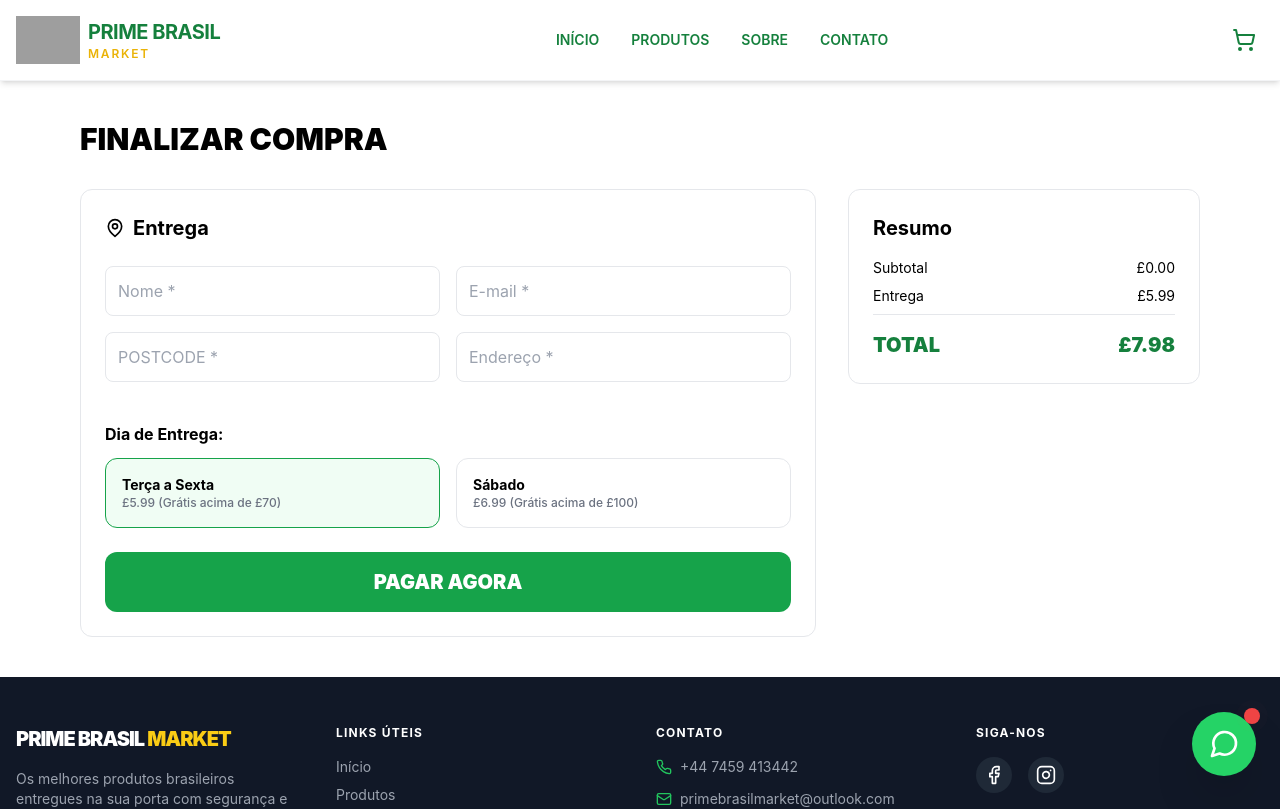
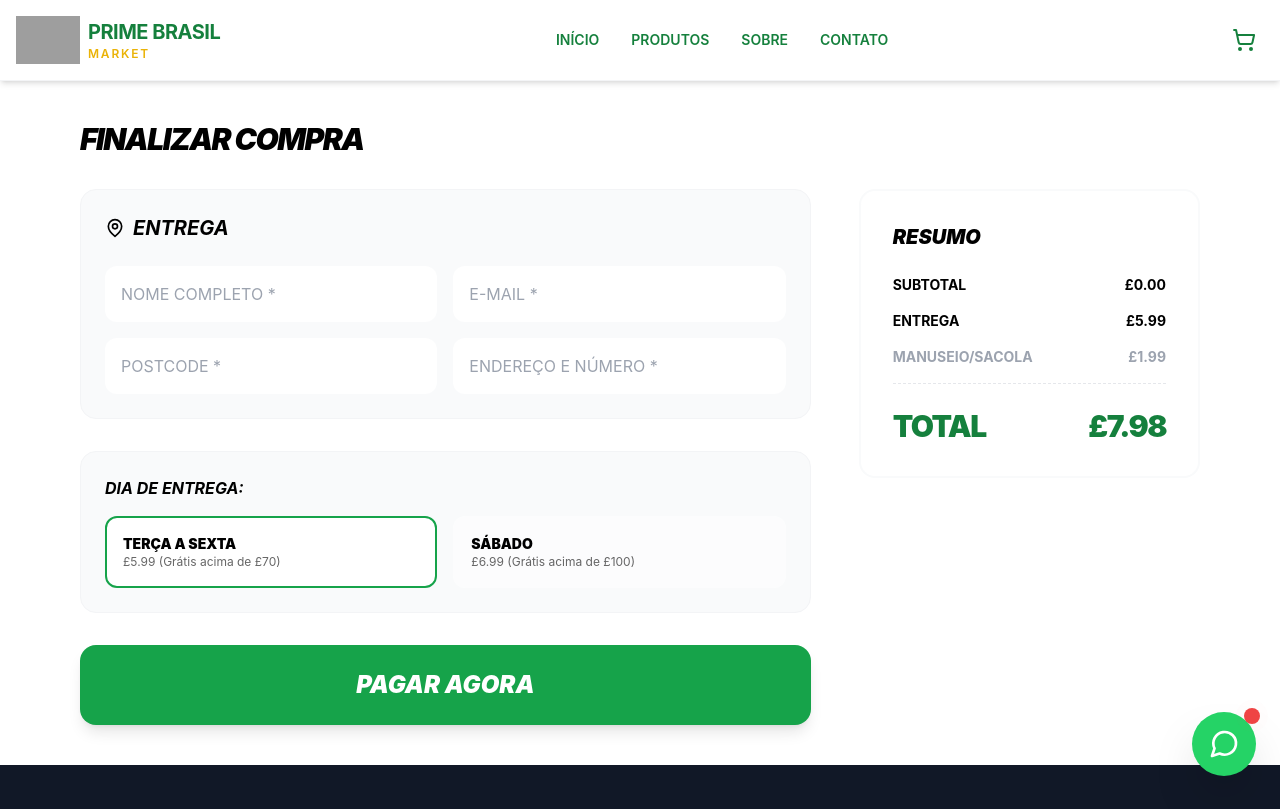
Before and after one commit to contatoantaresenergia-netizen/Mercado-Londres, a Next.js app: page /checkout in a window 1280 px wide. Shown: the top 809 px of the page. Built offline with nearby package versions, Linux system fonts and the light colour scheme; grey boxes are pictures that could not be loaded.

Commit message:
Update CheckoutClient.js

```diff
--- a/src/app/checkout/CheckoutClient.js
+++ b/src/app/checkout/CheckoutClient.js
@@ -3,31 +3,34 @@
 import React, { useState, useEffect, useMemo } from 'react';
 import { useRouter } from 'next/navigation';
 import { useCart } from '@/app/context/CartContext';
-import { CreditCard, CheckCircle, MapPin } from 'lucide-react';
+import { CreditCard, CheckCircle, MapPin, ShoppingBag } from 'lucide-react';
 
 const MAINLAND_PREFIXES = ['E1', 'E2', 'E3', 'E4', 'E5', 'E6', 'E7', 'E8', 'E9', 'N1', 'NW1', 'SE1', 'SW1', 'W', 'WC', 'BR', 'CR', 'HA', 'IG', 'KT', 'RM', 'SM', 'TW', 'UB', 'AB', 'AL', 'B', 'BA', 'BB', 'BD', 'BH', 'BL', 'BN', 'BS', 'CA', 'CB', 'CF', 'CH', 'CM', 'CO', 'CT', 'CV', 'CW', 'DA', 'DD', 'DE', 'DG', 'DH', 'DL', 'DN', 'DT', 'DY', 'EN', 'EH', 'EX', 'FK', 'FY', 'G', 'GL', 'GU', 'HD', 'HG', 'HP', 'HR', 'HU', 'HX', 'IP', 'KA', 'KY', 'L', 'LA', 'LD', 'LE', 'LL', 'LN', 'LS', 'LU', 'M', 'ME', 'MK', 'ML', 'NE', 'NG', 'NN', 'NP', 'NR', 'OL', 'OX', 'PA', 'PE', 'PH', 'PL', 'PO', 'PR', 'RG', 'RH', 'S', 'SA', 'SG', 'SK', 'SL', 'SN', 'SO', 'SP', 'SR', 'SS', 'ST', 'SY', 'TA', 'TD', 'TF', 'TN', 'TQ', 'TR', 'TS', 'WA', 'WD', 'WF', 'WN', 'WR', 'WS', 'WV', 'YO'];
 
 export default function CheckoutClient() {
   const router = useRouter();
   const { cart, getCartTotal, clearCart } = useCart();
-  const [step, setStep] = useState(1);
   const [orderNumber, setOrderNumber] = useState('');
   const [deliveryDay, setDeliveryDay] = useState('weekday');
   const [loading, setLoading] = useState(false);
   const [formData, setFormData] = useState({ nome: '', email: '', postcode: '', endereco: '' });
+  const [isSuccess, setIsSuccess] = useState(false);
 
   useEffect(() => {
     setOrderNumber(Math.random().toString(36).substr(2, 9).toUpperCase());
   }, []);
 
   const subtotal = getCartTotal();
+  const handlingFee = 1.99; // Custo da sacola/manuseio restaurado
 
   const deliveryInfo = useMemo(() => {
     const pc = formData.postcode.toUpperCase().trim();
     if (pc.length < 2) return { cost: 5.99, valid: true };
+
     const isMainland = MAINLAND_PREFIXES.some(prefix => pc.startsWith(prefix));
     if (!isMainland) return { cost: 0, valid: false };
 
+    // Regra original de frete grátis
     let cost = (deliveryDay === 'saturday')
       ? (subtotal >= 100 ? 0 : 6.99)
       : (subtotal >= 70 ? 0 : 5.99);
@@ -35,22 +38,29 @@ export default function CheckoutClient() {
     return { cost, valid: true, isFree: cost === 0 };
   }, [formData.postcode, subtotal, deliveryDay]);
 
-  const totalGeral = subtotal + deliveryInfo.cost + 1.99;
+  const totalGeral = subtotal + deliveryInfo.cost + handlingFee;
 
   const handleSubmit = async (e) => {
     e.preventDefault();
+    if (!deliveryInfo.valid) return;
     setLoading(true);
+
     try {
       const res = await fetch('/api/checkout', {
         method: 'POST',
         headers: { 'Content-Type': 'application/json' },
-        body: JSON.stringify({ total: totalGeral, orderNumber, customer: formData }),
+        body: JSON.stringify({
+          total: totalGeral,
+          orderNumber,
+          customer: formData
+        }),
       });
+
       if (res.ok) {
-        setStep(4);
+        setIsSuccess(true);
         clearCart();
       } else {
-        alert("Erro no checkout.");
+        alert("Erro no processamento. Verifique os dados.");
       }
     } catch (err) {
       alert("Erro de conexão.");
@@ -59,57 +69,63 @@ export default function CheckoutClient() {
     }
   };
 
-  if (step === 4) return (
-    <div className="min-h-screen flex items-center justify-center p-10">
-      <div className="text-center bg-white p-8 rounded-2xl shadow-xl border">
-        <CheckCircle className="w-16 h-16 text-green-600 mx-auto mb-4" />
-        <h2 className="text-2xl font-bold">Pedido Confirmado!</h2>
-        <p className="mt-2 font-bold text-green-700">#{orderNumber}</p>
-        <button onClick={() => router.push('/')} className="mt-6 bg-green-600 text-white px-8 py-3 rounded-lg font-bold">Voltar</button>
+  if (isSuccess) return (
+    <div className="min-h-screen flex items-center justify-center bg-white p-10 text-center">
+      <div>
+        <CheckCircle className="w-20 h-20 text-green-600 mx-auto mb-4" />
+        <h2 className="text-3xl font-black italic">PEDIDO CONFIRMADO!</h2>
+        <p className="text-xl mt-2 font-mono">#{orderNumber}</p>
+        <button onClick={() => router.push('/')} className="mt-8 bg-black text-white px-10 py-4 rounded-full font-bold uppercase">Voltar à Loja</button>
       </div>
     </div>
   );
 
   return (
     <div className="max-w-6xl mx-auto py-10 px-4">
-      <h1 className="text-3xl font-black mb-8">FINALIZAR COMPRA</h1>
-      <div className="grid lg:grid-cols-3 gap-8">
+      <h1 className="text-3xl font-black mb-8 italic uppercase tracking-tighter">Finalizar Compra</h1>
+      <div className="grid lg:grid-cols-3 gap-12">
         <div className="lg:col-span-2">
-          <form onSubmit={handleSubmit} className="bg-white p-6 rounded-xl border space-y-6">
-            <h2 className="text-xl font-bold flex items-center gap-2"><MapPin size={20}/> Entrega</h2>
-            <div className="grid md:grid-cols-2 gap-4">
-              <input placeholder="Nome *" onChange={e => setFormData({...formData, nome: e.target.value})} required className="p-3 border rounded-lg" />
-              <input placeholder="E-mail *" type="email" onChange={e => setFormData({...formData, email: e.target.value})} required className="p-3 border rounded-lg" />
-              <input placeholder="Postcode *" onChange={e => setFormData({...formData, postcode: e.target.value})} required className="p-3 border rounded-lg uppercase" />
-              <input placeholder="Endereço *" onChange={e => setFormData({...formData, endereco: e.target.value})} required className="p-3 border rounded-lg" />
-            </div>
-
-            <div className="pt-4">
-              <p className="font-bold mb-3">Dia de Entrega:</p>
-              <div className="grid grid-cols-2 gap-4">
-                <button type="button" onClick={() => setDeliveryDay('weekday')} className={`p-4 border rounded-xl text-left ${deliveryDay === 'weekday' ? 'border-green-600 bg-green-50' : ''}`}>
-                  <p className="font-bold text-sm">Terça a Sexta</p>
-                  <p className="text-xs text-gray-500 font-medium">£5.99 (Grátis acima de £70)</p>
-                </button>
-                <button type="button" onClick={() => setDeliveryDay('saturday')} className={`p-4 border rounded-xl text-left ${deliveryDay === 'saturday' ? 'border-green-600 bg-green-50' : ''}`}>
-                  <p className="font-bold text-sm">Sábado</p>
-                  <p className="text-xs text-gray-500 font-medium">£6.99 (Grátis acima de £100)</p>
-                </button>
+          <form onSubmit={handleSubmit} className="space-y-8">
+            <div className="bg-gray-50 p-6 rounded-2xl border border-gray-100">
+              <h2 className="text-xl font-bold mb-6 flex items-center gap-2 italic uppercase"><MapPin size={20}/> Entrega</h2>
+              <div className="grid md:grid-cols-2 gap-4">
+                <input placeholder="NOME COMPLETO *" onChange={e => setFormData({...formData, nome: e.target.value})} required className="p-4 rounded-xl border-gray-200" />
+                <input placeholder="E-MAIL *" type="email" onChange={e => setFormData({...formData, email: e.target.value})} required className="p-4 rounded-xl border-gray-200" />
+                <input placeholder="POSTCODE *" onChange={e => setFormData({...formData, postcode: e.target.value})} required className="p-4 rounded-xl border-gray-200 uppercase" />
+                <input placeholder="ENDEREÇO E NÚMERO *" onChange={e => setFormData({...formData, endereco: e.target.value})} required className="p-4 rounded-xl border-gray-200" />
               </div>
             </div>
 
-            <button type="submit" disabled={loading || !deliveryInfo.valid} className="w-full bg-green-600 text-white py-4 rounded-xl font-black text-xl uppercase">
+            <div className="bg-gray-50 p-6 rounded-2xl border border-gray-100">
+              <p className="font-bold mb-4 italic uppercase">Dia de Entrega:</p>
+              <div className="grid grid-cols-2 gap-4">
+                <button type="button" onClick={() => setDeliveryDay('weekday')} className={`p-4 border-2 rounded-xl text-left transition-all ${deliveryDay === 'weekday' ? 'border-green-600 bg-white' : 'border-transparent bg-white/50'}`}>
+                  <p className="font-black text-sm uppercase">Terça a Sexta</p>
+                  <p className="text-xs opacity-60">£5.99 (Grátis acima de £70)</p>
+                </button>
+                <button type="button" onClick={() => setDeliveryDay('saturday')} className={`p-4 border-2 rounded-xl text-left transition-all ${deliveryDay === 'saturday' ? 'border-green-600 bg-white' : 'border-transparent bg-white/50'}`}>
+                  <p className="font-black text-sm uppercase">Sábado</p>
+                  <p className="text-xs opacity-60">£6.99 (Grátis acima de £100)</p>
+                </button>
+              </div>
+              {!deliveryInfo.valid && formData.postcode.length > 2 && (
+                <p className="mt-4 text-red-600 font-bold text-sm">Atenção: Para Offshore/Islands, o frete é sob consulta via WhatsApp.</p>
+              )}
+            </div>
+
+            <button type="submit" disabled={loading || !deliveryInfo.valid} className="w-full bg-green-600 text-white py-6 rounded-2xl font-black text-2xl uppercase italic hover:bg-green-700 transition-all shadow-lg">
               {loading ? "PROCESSANDO..." : "PAGAR AGORA"}
             </button>
           </form>
         </div>
 
-        <div className="bg-white p-6 rounded-xl border h-fit sticky top-10">
-          <h3 className="font-bold text-xl mb-4">Resumo</h3>
-          <div className="space-y-2 text-sm">
-            <div className="flex justify-between"><span>Subtotal</span><span>£{subtotal.toFixed(2)}</span></div>
-            <div className="flex justify-between"><span>Entrega</span><span>£{deliveryInfo.cost.toFixed(2)}</span></div>
-            <div className="flex justify-between font-black text-xl pt-4 border-t text-green-700">
+        <div className="bg-white p-8 rounded-2xl border-2 border-gray-50 h-fit sticky top-10">
+          <h3 className="font-black text-xl mb-6 italic uppercase">Resumo</h3>
+          <div className="space-y-4 font-bold text-sm">
+            <div className="flex justify-between"><span>SUBTOTAL</span><span>£{subtotal.toFixed(2)}</span></div>
+            <div className="flex justify-between"><span>ENTREGA</span><span>{deliveryInfo.isFree ? 'GRÁTIS' : `£${deliveryInfo.cost.toFixed(2)}`}</span></div>
+            <div className="flex justify-between text-gray-400"><span>MANUSEIO/SACOLA</span><span>£{handlingFee.toFixed(2)}</span></div>
+            <div className="flex justify-between font-black text-3xl pt-6 border-t border-dashed text-green-700 mt-6 tracking-tighter">
               <span>TOTAL</span><span>£{totalGeral.toFixed(2)}</span>
             </div>
           </div>
```
